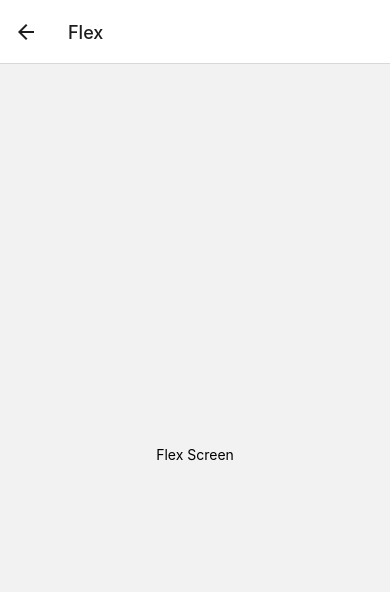
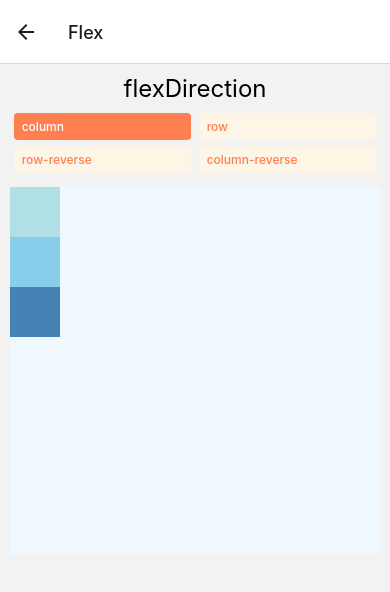
Before and after one commit to koyrkr/TIL, a React Native app in the folder doEverything/: screen /Flex in a window 390 px wide. Shown: the top 592 px of the page. Built offline with nearby package versions, Linux system fonts and the light colour scheme.

Commit message:
feat: study flexDirection with react native

```diff
--- a/doEverything/src/pages/FlexScreen.js
+++ b/doEverything/src/pages/FlexScreen.js
@@ -1,10 +1,115 @@
-import * as React from 'react';
-import {Text, View} from 'react-native';
+import React, {useState} from 'react';
+import {
+  ScrollView,
+  StyleSheet,
+  Text,
+  TouchableOpacity,
+  View,
+} from 'react-native';
 
 export default function FlexScreen() {
   return (
-    <View style={{flex: 1, alignItems: 'center', justifyContent: 'center'}}>
-      <Text>Flex Screen</Text>
-    </View>
+    <ScrollView style={styles.pageWrapper}>
+      <View style={styles.pageSection}>
+        <FlexDirectionBasics />
+      </View>
+    </ScrollView>
   );
 }
+
+const FlexDirectionBasics = () => {
+  const [flexDirection, setflexDirection] = useState('column');
+
+  return (
+    <PreviewLayout
+      label="flexDirection"
+      values={['column', 'row', 'row-reverse', 'column-reverse']}
+      selectedValue={flexDirection}
+      setSelectedValue={setflexDirection}>
+      <View style={[styles.box, {backgroundColor: 'powderblue'}]} />
+      <View style={[styles.box, {backgroundColor: 'skyblue'}]} />
+      <View style={[styles.box, {backgroundColor: 'steelblue'}]} />
+    </PreviewLayout>
+  );
+};
+
+const PreviewLayout = ({
+  label,
+  children,
+  values,
+  selectedValue,
+  setSelectedValue,
+}) => (
+  <View style={{padding: 10, flex: 1}}>
+    <Text style={styles.label}>{label}</Text>
+    <View style={styles.row}>
+      {values.map(value => (
+        <TouchableOpacity
+          key={value}
+          onPress={() => setSelectedValue(value)}
+          style={[styles.button, selectedValue === value && styles.selected]}>
+          <Text
+            style={[
+              styles.buttonLabel,
+              selectedValue === value && styles.selectedLabel,
+            ]}>
+            {value}
+          </Text>
+        </TouchableOpacity>
+      ))}
+    </View>
+    <View style={[styles.container, {[label]: selectedValue}]}>{children}</View>
+  </View>
+);
+
+const styles = StyleSheet.create({
+  pageWrapper: {
+    width: '100%',
+    height: '100%',
+  },
+  pageSection: {
+    width: '100%',
+    height: 500,
+  },
+  container: {
+    flex: 1,
+    marginTop: 8,
+    backgroundColor: 'aliceblue',
+  },
+  box: {
+    width: 50,
+    height: 50,
+  },
+  row: {
+    flexDirection: 'row',
+    flexWrap: 'wrap',
+  },
+  button: {
+    paddingHorizontal: 8,
+    paddingVertical: 6,
+    borderRadius: 4,
+    backgroundColor: 'oldlace',
+    alignSelf: 'flex-start',
+    marginHorizontal: '1%',
+    marginBottom: 6,
+    minWidth: '48%',
+    textAlign: 'center',
+  },
+  selected: {
+    backgroundColor: 'coral',
+    borderWidth: 0,
+  },
+  buttonLabel: {
+    fontSize: 12,
+    fontWeight: '500',
+    color: 'coral',
+  },
+  selectedLabel: {
+    color: 'white',
+  },
+  label: {
+    textAlign: 'center',
+    marginBottom: 10,
+    fontSize: 24,
+  },
+});
```
